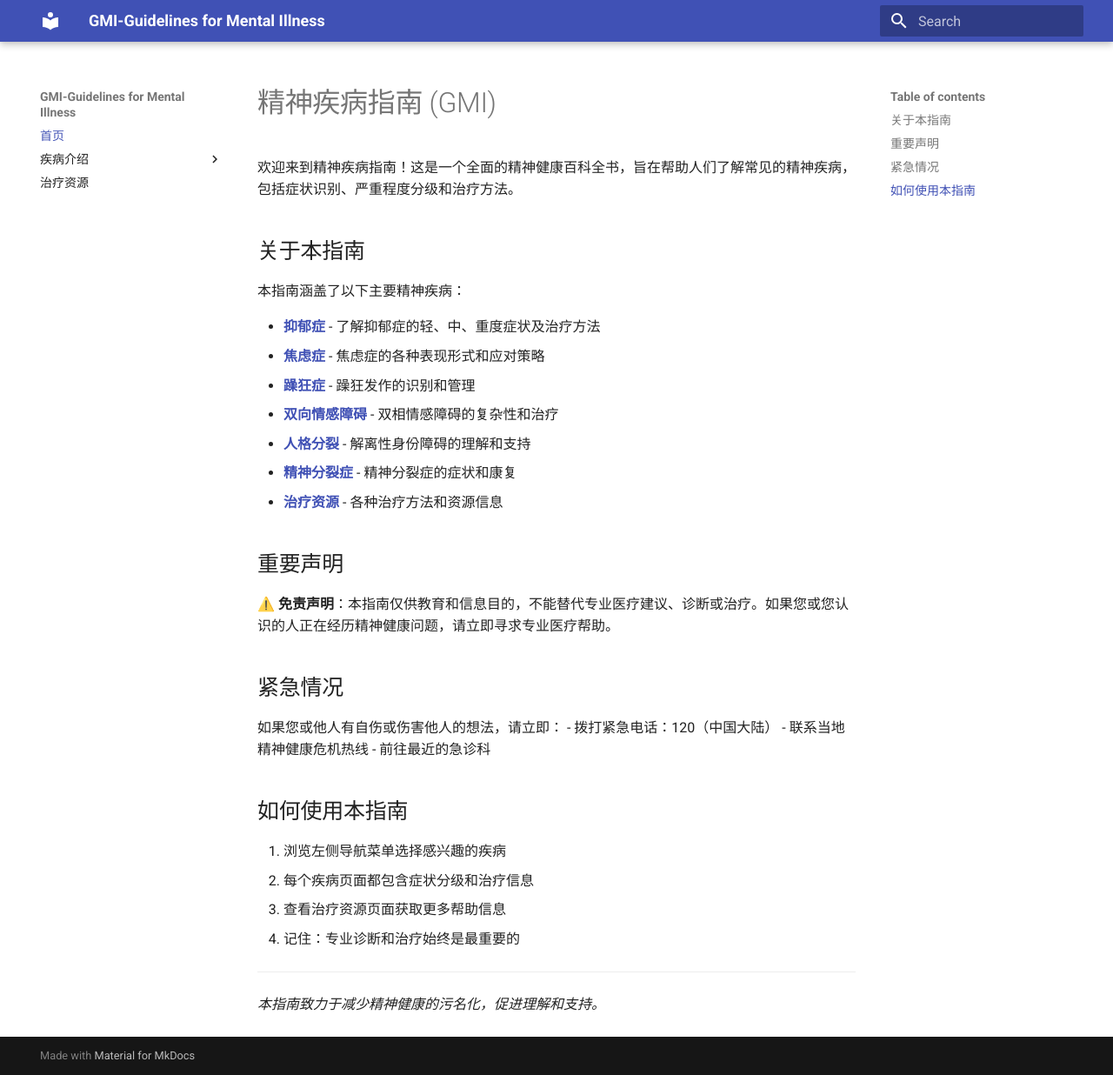
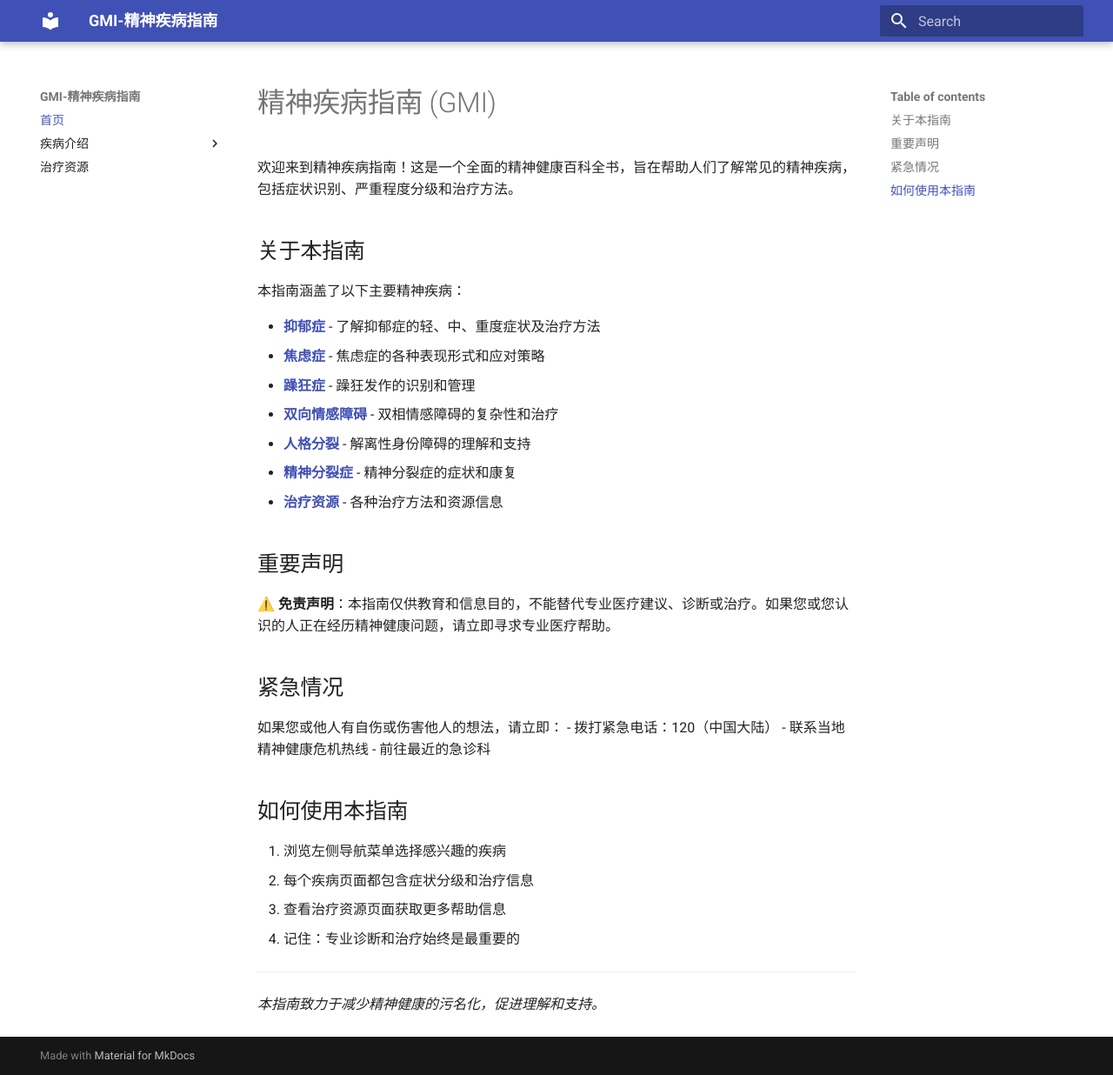
Before and after one commit to yunduan-CloudForge/GMI, an MkDocs documentation site: the page built from docs/index.md, in a window 1280 px wide and 1236 px high. Shown: the whole window at 87% size. Built offline with MkDocs 1.6.1 and Material for MkDocs 9.7.7, drawn with Linux system fonts in a browser that asks for light colours.

Commit message:
build:修改mkdocs配置文件

```diff
--- a/mkdocs.yml
+++ b/mkdocs.yml
@@ -1,4 +1,4 @@
-site_name: GMI-Guidelines for Mental Illness
+site_name: GMI-精神疾病指南
 
 theme:
     name: material
```
